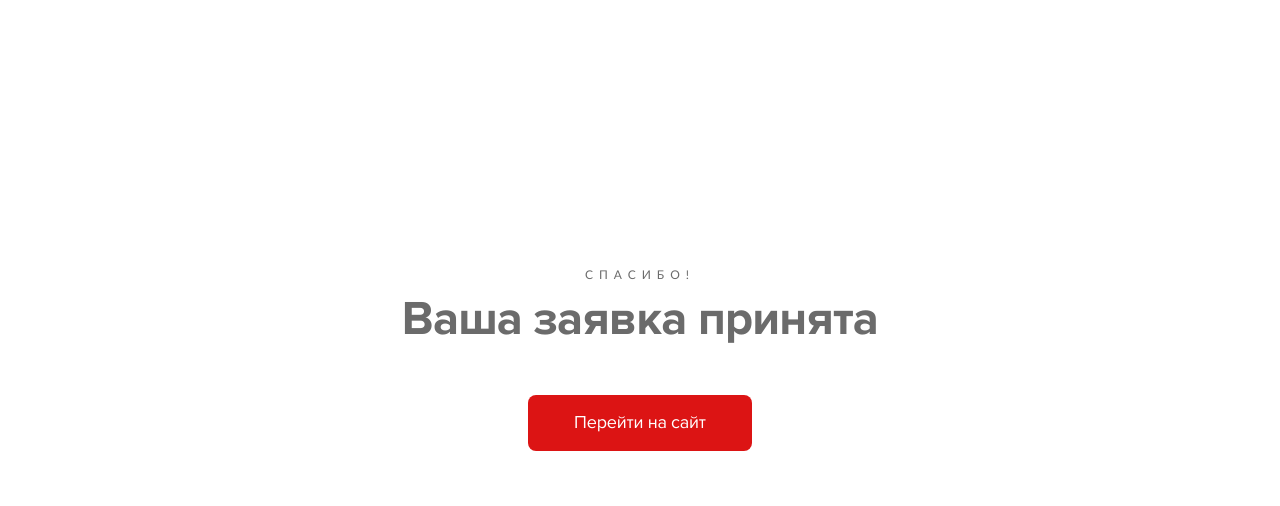
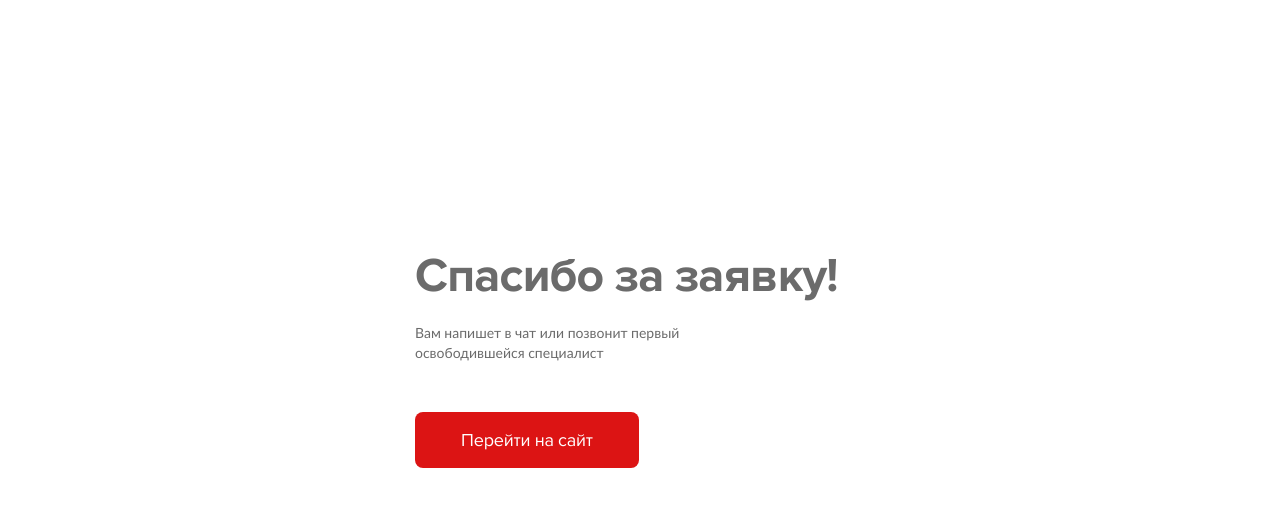
Before and after one commit to davlatsultonov/landing-trend-pro, a plain HTML site: page thanks.html in a window 1280 px wide. Shown: the part 78-584 px from the top of the page. Drawn offline with Linux system fonts and the light colour scheme.

Commit message:
style fixes

```diff
--- a/css/styles.css
+++ b/css/styles.css
@@ -238,11 +238,7 @@ p {
     justify-content: space-between;
     align-items: center;
     min-width: 319px;
-    padding-left: 16px;
-    padding-right: 16px;
-    border-bottom: 1px solid #e2e8f0;
-    padding-top: 1rem;
-    padding-bottom: 1rem;
+    padding: 1rem 16px;
 }
 
 .header__left {
@@ -395,7 +391,6 @@ p {
     height: 41px;
     cursor: pointer;
     border: none;
-    background-color: #999;
     border-radius: 4px;
     margin: 7px;
     transition: background-color 250ms ease;
@@ -406,10 +401,12 @@ p {
 
 .form-tab-btn.whatsapp {
     background-image: url("../images/icons/wa.svg");
+    background-color: #00e676;
 }
 
 .form-tab-btn.telegram {
     background-image: url("../images/icons/tlg.svg");
+    background-color: #2AABEE;
 }
 
 .form-tab-btn.active {
@@ -536,21 +533,28 @@ p {
 .success-block {
     flex-grow: 1;
     color: #6b6b6b;
-    text-align: center;
     display: flex;
     flex-direction: column;
-    align-items: center;
+    align-items: flex-start;
     justify-content: center;
     height: 100%;
 }
 
+.success-block.container {
+    max-width: 414px;
+}
+
+
+@media (min-width: 768px) {
+    .success-block.container {
+        max-width: 480px;
+    }
+}
+
 .success-block p {
-    font-size: 12px;
+    font-size: 14px;
     font-weight: 400;
-    letter-spacing: 6px;
-    line-height: 16px;
-    text-transform: uppercase;
-    margin-bottom: 8px;
+    line-height: 20px;
 }
 
 .success-block h1 {
@@ -558,20 +562,17 @@ p {
     font-weight: 700;
     letter-spacing: -0.8px;
     line-height: 35px;
+    margin-bottom: 20px;
 }
 
 .success-block .btn {
-    margin-top: 30px;
+    margin-top: 34px;
 }
 
 @media (min-width: 359px) {
     .success-block h1 {
         font-size: 32px;
         line-height: 40px;
-    }
-
-    .success-block .btn {
-        margin-top: 48px;
     }
 }
 
@@ -585,6 +586,12 @@ p {
         font-weight: 700;
         letter-spacing: -0.8px;
         line-height: 56px;
+    }
+
+
+
+    .success-block .btn {
+        margin-top: 48px;
     }
 }
 
--- a/thanks.html
+++ b/thanks.html
@@ -33,8 +33,8 @@
         </div>
     </div>
     <div class="success-block container">
-        <p>Спасибо!</p>
-        <h1>Ваша заявка принята</h1>
+        <h1>Спасибо за заявку!</h1>
+        <p>Вам напишет в чат или позвонит первый<br> освободившейся специалист</p>
         <a href="https://trend-p.ru/" class="btn">
             Перейти на сайт
         </a>
```
